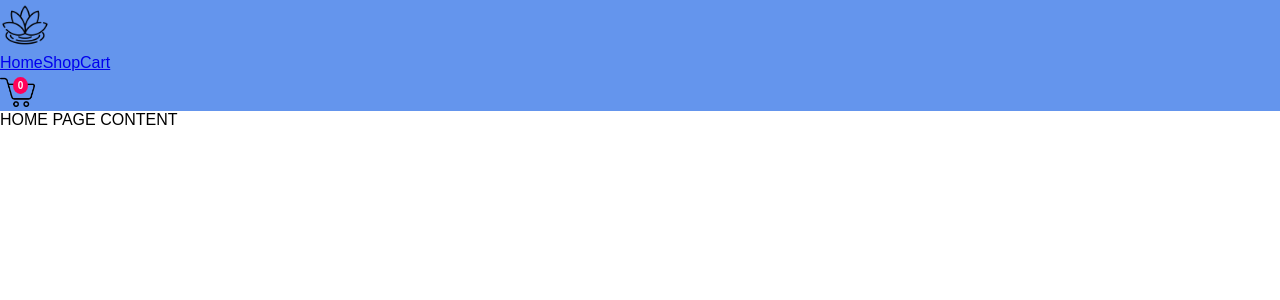
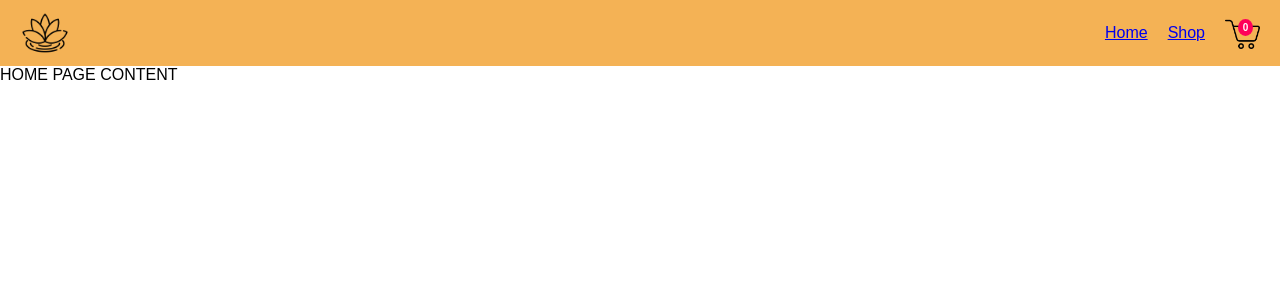
Before and after one commit to strallia/shopping-cart, a React (Vite) app: page / in a window 1280 px wide. Shown: the top 300 px of the page. Built offline with nearby package versions, Linux system fonts and the light colour scheme; no server answers.

Commit message:
feat: Style header

```diff
--- a/src/components/Header/Header.jsx
+++ b/src/components/Header/Header.jsx
@@ -15,14 +15,15 @@ const Header = ({ itemsData }) => {
   }
 
   return (
-    <header style={{ backgroundColor: "cornflowerblue" }}>
+    <header className={styles.header}>
       <img src={Logo} className={styles.logo} />
-      <nav>
+      <nav className={styles.navLinks}>
         <Link to="home">Home</Link>
         <Link to="shop">Shop</Link>
-        <Link to="cart">Cart</Link>
+        <Link to="cart">
+          <CartIcon totalItemsCount={totalItemsCount} />
+        </Link>
       </nav>
-      <CartIcon totalItemsCount={totalItemsCount} />
     </header>
   );
 };
--- a/src/components/Header/Header.module.css
+++ b/src/components/Header/Header.module.css
@@ -1,3 +1,16 @@
+.header {
+  background-color: var(--orange);
+  display: flex;
+  padding: 8px 20px;
+}
+
 .logo {
   width: 50px;
+  margin-right: auto;
 }
+
+.navLinks {
+  display: flex;
+  gap: 20px;
+  align-items: center;
+}
```
